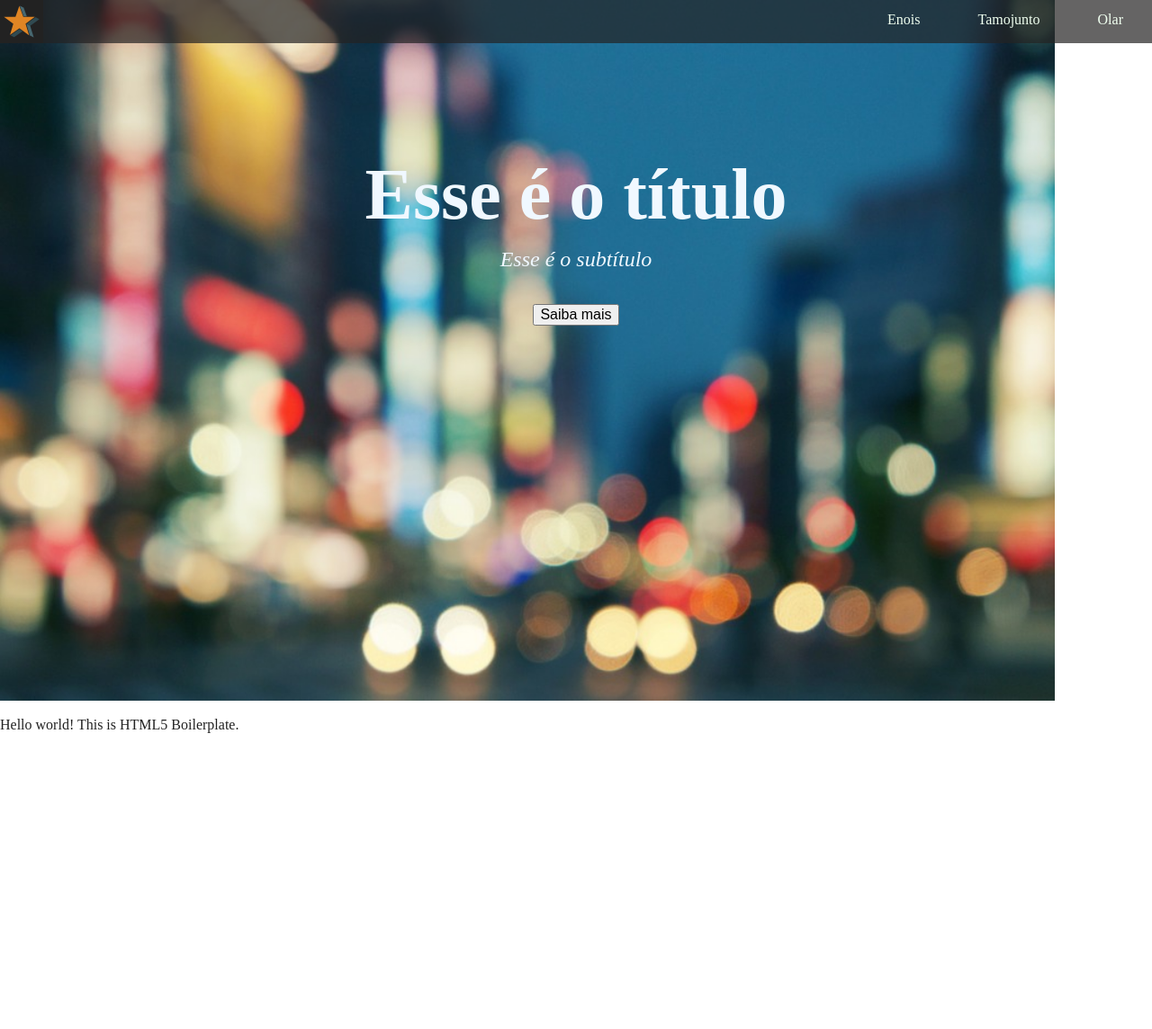
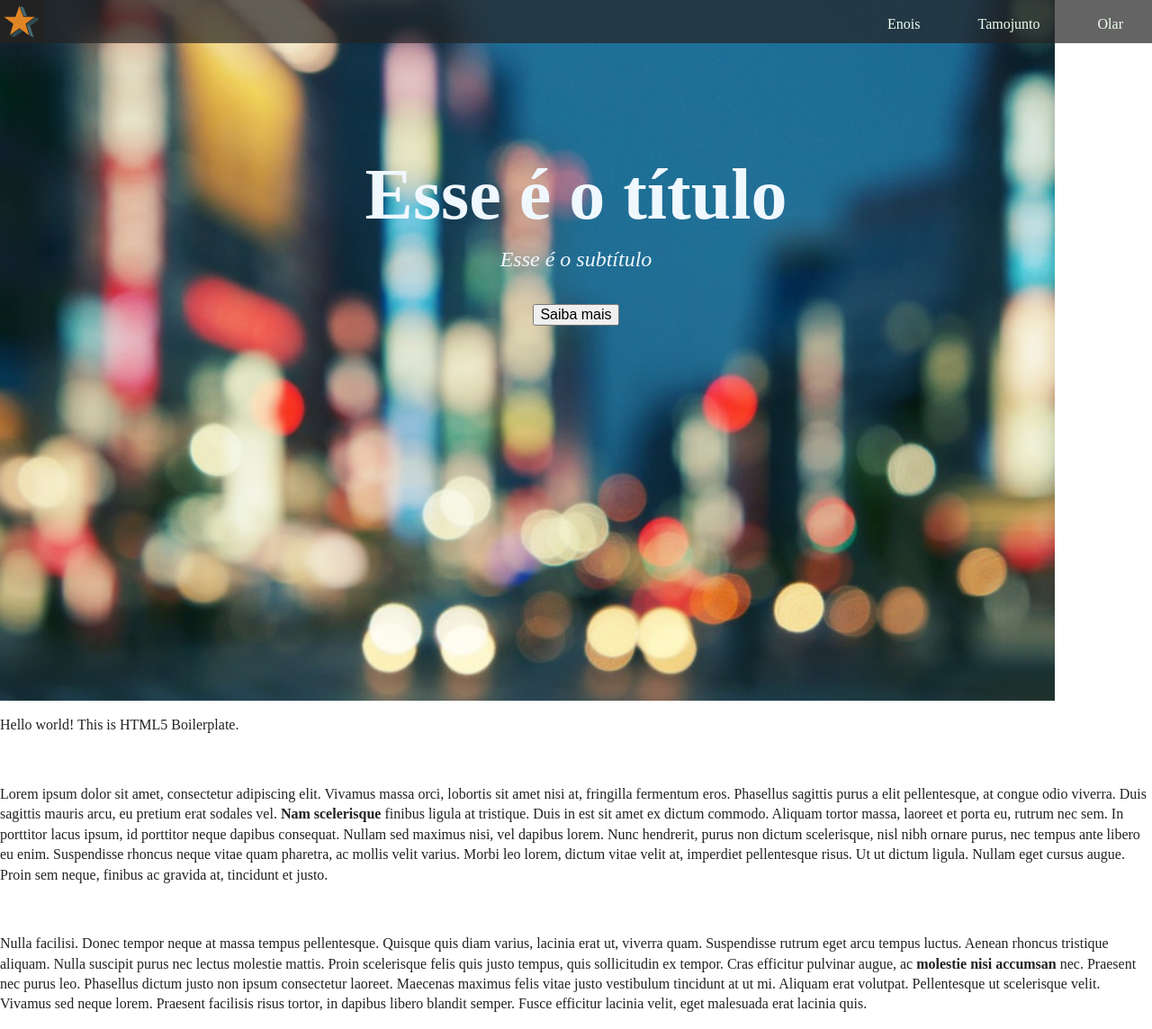
Before and after one commit to programacao-web/tecnologias-de-frontend-vamos-time, a plain HTML site: page page/index.html in a window 1280 px wide. Shown: the whole page at 90% size. Before the commit the page ends 834 px from the top, so only its background shows below. Drawn offline with nearby package versions, Linux system fonts and the light colour scheme.

Commit message:
Melhorando navbar e adicionando texto principal.

```diff
--- a/page/css/main.css
+++ b/page/css/main.css
@@ -33,15 +33,26 @@ nav{
     background: rgb(36, 35, 35,0.7);
 }
 
-nav a{
+nav ul {
+    margin-top: -2rem;
+    padding-bottom: 1rem;
+}
+
+nav ul li{
+    list-style: none;
+    display: inline;
+    position: relative;
+}
+
+nav ul li a {
     text-decoration: none;
-    margin-top: 0.7rem;
-    margin-right: 2rem;
-    margin-left: 2rem;
-    float: right;
     color: honeydew;
     font-size: 1rem;
+    float: right;
+    margin-left: 2rem;
+    margin-right: 2rem;
 }
+
 .hero-img{
     background: url(../img/blurred.jpg) no-repeat;
     height: 48.7rem;
@@ -72,6 +83,7 @@ nav a{
     text-align: center;
     display: block;
 }
+
 
 /*
  * Remove text-shadow in selection highlight:
--- a/page/index.html
+++ b/page/index.html
@@ -15,29 +15,53 @@
     <link rel="stylesheet" href="css/normalize.css">
     <link rel="stylesheet" href="css/main.css">
 </head>
+
+<body>
     <header class="hero-img">
         <nav>
-        <img src="img/icon.png" class="logo" />
-        <a href="#">Olar</a>
-        <a href="#">Tamojunto</a>
-        <a href="#">Enois</a>
+            <a href="#"><img src="img/icon.png" class="logo" /></a>
+            <ul>
+                <li><a href="#">Olar</a></li>
+                <li><a href="#">Tamojunto</a></li>
+                <li><a href="#">Enois</a></li>
+
+            </ul>
         </nav>
         <div>
             <div>
                 <h1 class="hero-text-title">Esse é o título</h1>
-            <p class="hero-text-p"><i>Esse é o subtítulo</i></p>
-            <button class= "hero-text-button">Saiba mais</button>
+                <p class="hero-text-p">
+                    <i>Esse é o subtítulo</i>
+                </p>
+                <button class="hero-text-button">Saiba mais</button>
             </div>
         </div>
     </header>
-
-<body>
     <!--[if lte IE 9]>
             <p class="browserupgrade">You are using an <strong>outdated</strong> browser. Please <a href="https://browsehappy.com/">upgrade your browser</a> to improve your experience and security.</p>
         <![endif]-->
 
     <!-- Add your site or application content here -->
     <p>Hello world! This is HTML5 Boilerplate.</p>
+    <img scr="img/chef.jpg" class="chef" />
+
+    <p>Lorem ipsum dolor sit amet, consectetur adipiscing elit. Vivamus massa orci, lobortis sit amet nisi at, fringilla fermentum
+        eros. Phasellus sagittis purus a elit pellentesque, at congue odio viverra. Duis sagittis mauris arcu, eu pretium
+        erat sodales vel.
+        <strong>Nam scelerisque</strong> finibus ligula at tristique. Duis in est sit amet ex dictum commodo. Aliquam tortor massa,
+        laoreet et porta eu, rutrum nec sem. In porttitor lacus ipsum, id porttitor neque dapibus consequat. Nullam sed maximus
+        nisi, vel dapibus lorem. Nunc hendrerit, purus non dictum scelerisque, nisl nibh ornare purus, nec tempus ante libero
+        eu enim. Suspendisse rhoncus neque vitae quam pharetra, ac mollis velit varius. Morbi leo lorem, dictum vitae velit
+        at, imperdiet pellentesque risus. Ut ut dictum ligula. Nullam eget cursus augue. Proin sem neque, finibus ac gravida
+        at, tincidunt et justo.</p>
+    <img scr="img/painter.jpg" class="painter" />
+    <p>Nulla facilisi. Donec tempor neque at massa tempus pellentesque. Quisque quis diam varius, lacinia erat ut, viverra quam.
+        Suspendisse rutrum eget arcu tempus luctus. Aenean rhoncus tristique aliquam. Nulla suscipit purus nec lectus molestie
+        mattis. Proin scelerisque felis quis justo tempus, quis sollicitudin ex tempor. Cras efficitur pulvinar augue, ac
+        <strong>molestie nisi accumsan</strong> nec. Praesent nec purus leo. Phasellus dictum justo non ipsum consectetur laoreet.
+        Maecenas maximus felis vitae justo vestibulum tincidunt at ut mi. Aliquam erat volutpat. Pellentesque ut scelerisque
+        velit. Vivamus sed neque lorem. Praesent facilisis risus tortor, in dapibus libero blandit semper. Fusce efficitur
+        lacinia velit, eget malesuada erat lacinia quis.</p>
     <script src="js/vendor/modernizr-3.5.0.min.js"></script>
     <script src="https://code.jquery.com/jquery-3.2.1.min.js" integrity="sha256-hwg4gsxgFZhOsEEamdOYGBf13FyQuiTwlAQgxVSNgt4="
         crossorigin="anonymous"></script>
```
Also changed, not shown: page/img/chef.jpg (added), page/img/painter.jpg (added). Lines whose indentation alone changed are shown as unchanged.
